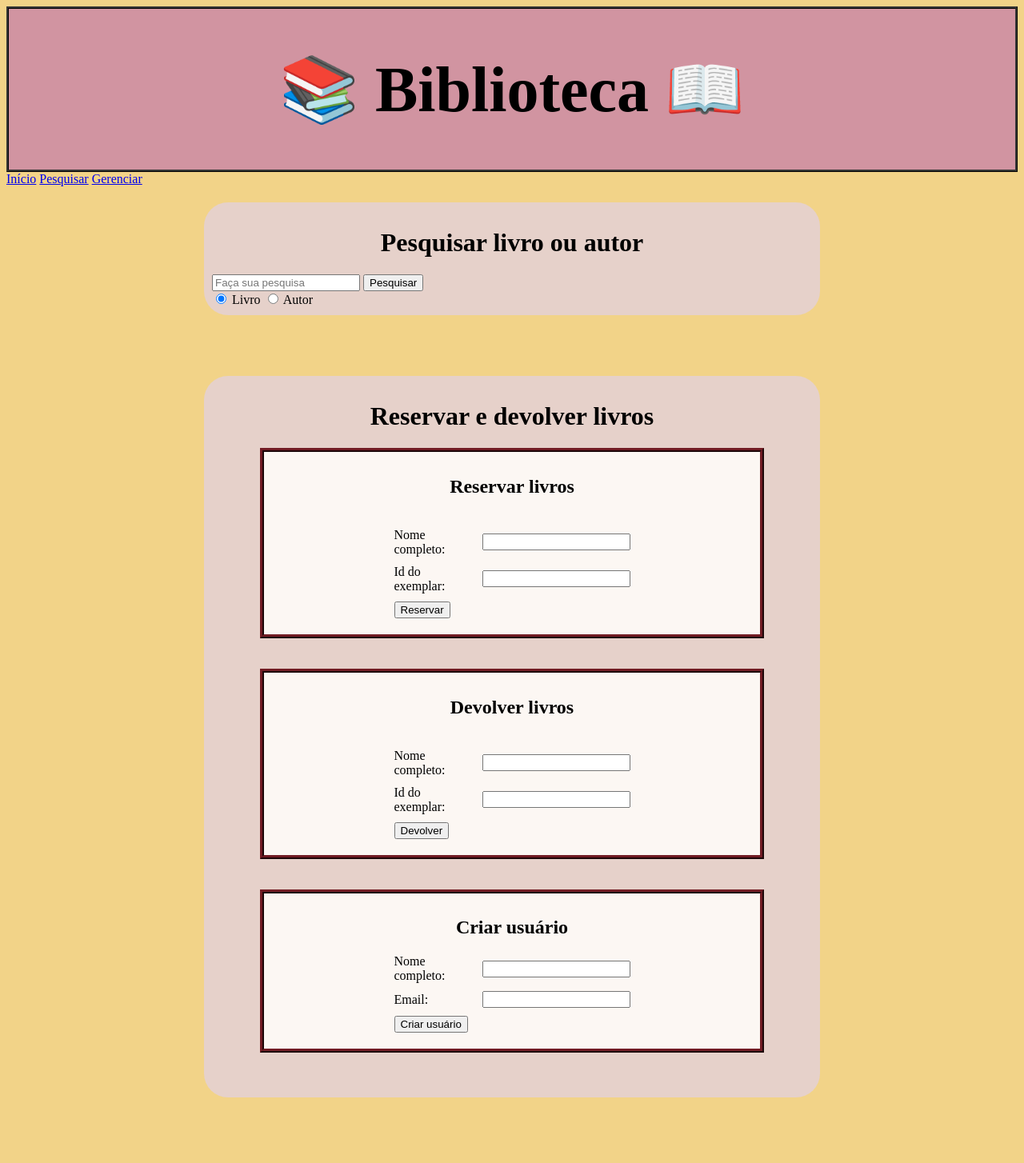
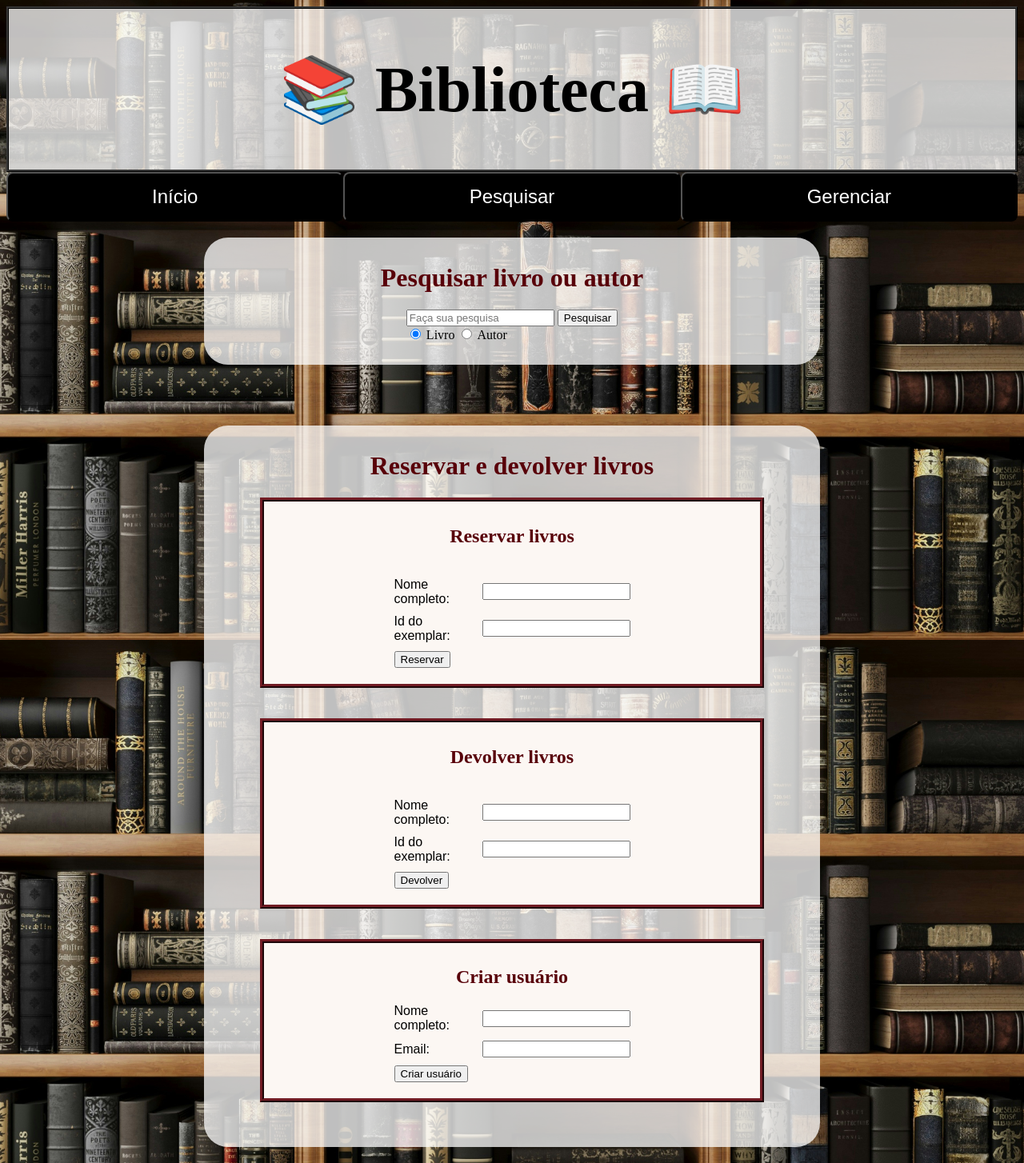
Before and after one commit to juliapongf/ProjetoWebDev, a Django app: page /biblioteca/pesquisa/ in a window 1280 px wide. Shown: the whole page at 80% size. Before the commit the page ends 1372 px from the top, so only its background shows below. Run offline with Django 5.2, Linux system fonts and the light colour scheme; some libraries are stand-ins or nearby versions.

Commit message:
Customizações finais de estilo css no aplicativo

```diff
--- a/ProjetoWebDev/Biblioteca/static/Biblioteca/paginas.css
+++ b/ProjetoWebDev/Biblioteca/static/Biblioteca/paginas.css
@@ -1,11 +1,70 @@
 body{
-    background-color: #f2d388;
+    background-image: url('./bookshelf.jpg');
+    background-repeat: no-repeat;
+    background-attachment: fixed;
+    background-size: cover;
+    background-position: center center;
+}
+
+/* Default style for desktop (larger screens) */
+.topbar {
+    display: flex;
+    justify-content: space-between; /* Distribute buttons equally */
+    align-items: center; /* Vertically center the buttons */
+    width: 100%; /* Full width */
+}
+
+.topbar_button {
+    flex: 1; /* Make each button take up equal width */
+    font-size: 1.5rem;
+    padding: 15px 30px;
+    background-color: black;
+    color: white;
+    border-radius: 8px;
+    text-align: center;
+}
+
+.topbar_button a {
+    text-decoration: none;
+    color: white;
+    display: block; /* Make the <a> tag fill the button */
+    height: 100%; /* Ensures the <a> tag fills the button vertically */
+}
+
+button:hover {
+    background-color: #721c24;
+}
+
+/* Mobile-specific styles */
+@media (max-width: 799px) {
+    .topbar {
+        flex-direction: column; /* Stack the buttons vertically */
+        padding-bottom: 20px    ;
+    }
+
+    .topbar_button {
+        width: 100%; /* Make each button full width */
+        font-size: 1.2rem; /* Smaller font for mobile screens */
+        padding: 12px 20px; /* Adjust padding for mobile */
+    }
+}
+
+/* Tablet/desktop styles */
+@media (min-width: 800px) {
+    .topbar {
+        flex-direction: row; /* Keep buttons in a row (default) */
+    }
+
+    .topbar_button {
+        font-size: 1.5rem; /* Larger font for tablet/desktop */
+        padding: 15px 30px; /* Original padding */
+    }
 }
 
 #cabecalho{
     text-align: center;
     border: 3px ridge rgb(55, 55, 55);
-    background-color: #d194a1;
+    background-color: rgba(255, 255, 255, 0.75);
 }
 
 @media (min-width: 800px) {
@@ -21,9 +80,13 @@ body{
     }
 }
 
+#cabecalho h1 {
+    color: black;
+}
+
 .caixa{
     border-radius: 30px;
-    background-color: #e6d1ca;
+    background-color: rgba(255, 255, 255, 0.75);
     margin: 20px auto;
     padding: 10px;
 }
@@ -83,8 +146,16 @@ body{
     }
 }
 
+#form-pesquisa{
+    display: flex;
+    flex-direction: column; /* Garante que os elementos fiquem em coluna */
+    align-items: center; /* Alinha os itens no centro horizontalmente */
+    justify-content: center; /* Garante o alinhamento central verticalmente */
+}
+
 h1, h2{
     text-align: center;
+    color: #580009;
 }
 
 #instrucoes h3{
@@ -121,6 +192,10 @@ h1, h2{
     align-items: center; /* Aligns label and input vertically */
     margin-bottom: 10px; /* Adds space between fields */
     }
+}
+
+.form-field label {
+    font-family:Arial, Helvetica, sans-serif
 }
 
 @media (min-width: 800px) {
--- a/ProjetoWebDev/Biblioteca/templates/Biblioteca/index.html
+++ b/ProjetoWebDev/Biblioteca/templates/Biblioteca/index.html
@@ -18,7 +18,6 @@
 
         <div id="cabecalho">
             <h1>📚 Biblioteca 📖</h1>
-        </div>
 
             <button class="index_button">
                 <a href="http://127.0.0.1:8000/biblioteca/pesquisa">Pesquisar</a>
@@ -28,6 +27,8 @@
                 <a href="http://127.0.0.1:8000/biblioteca/gerenciar">Gerenciar</a>
             </button>
 
+        </div>
+
   </header>
 
 </body>
--- a/ProjetoWebDev/Biblioteca/templates/Biblioteca/pesquisa.html
+++ b/ProjetoWebDev/Biblioteca/templates/Biblioteca/pesquisa.html
@@ -26,17 +26,18 @@
             <h1>📚 Biblioteca 📖</h1>
         </div>
 
-        <nav>
-            <a href="http://127.0.0.1:8000/biblioteca/">Início</a>
-            <a href="http://127.0.0.1:8000/biblioteca/pesquisa">Pesquisar</a>
-            <a href="http://127.0.0.1:8000/biblioteca/gerenciar">Gerenciar</a>
-        </nav>
+        <div class="topbar">
+            <button class="topbar_button"> <a href="http://127.0.0.1:8000/biblioteca/">Início</a> </button>
+            <button class="topbar_button"> <a href="http://127.0.0.1:8000/biblioteca/pesquisa">Pesquisar</a> </button>
+            <button class="topbar_button"> <a href="http://127.0.0.1:8000/biblioteca/gerenciar">Gerenciar</a> </button>
+        </div>
 
 </header>
 
 <div id="principal">
     <div class="caixa" id="pesquisa">
         <h1>Pesquisar livro ou autor</h1>
+        <div id="form-pesquisa">
             <form method="GET"
                 hx-get="{% url 'pesquisar' %}"
                 hx-target="#resultados"
@@ -50,8 +51,12 @@
                 <input type="radio" name="tipodapesquisa" value="autor"> Autor
             </form>
 
-        <div id="resultados">
         </div>
+
+        <div id="resultados"></div>
+
+        <br>
+
     </div>
     <br>
 
```
Also changed, not shown: ProjetoWebDev/Biblioteca/static/Biblioteca/styles.css (+12 -5 lines), ProjetoWebDev/Biblioteca/templates/Biblioteca/gerenciamento.html (+16 -5 lines), ProjetoWebDev/Biblioteca/static/Biblioteca/bookshelf.jpg (added), 1 other file. Lines whose indentation alone changed are shown as unchanged.
